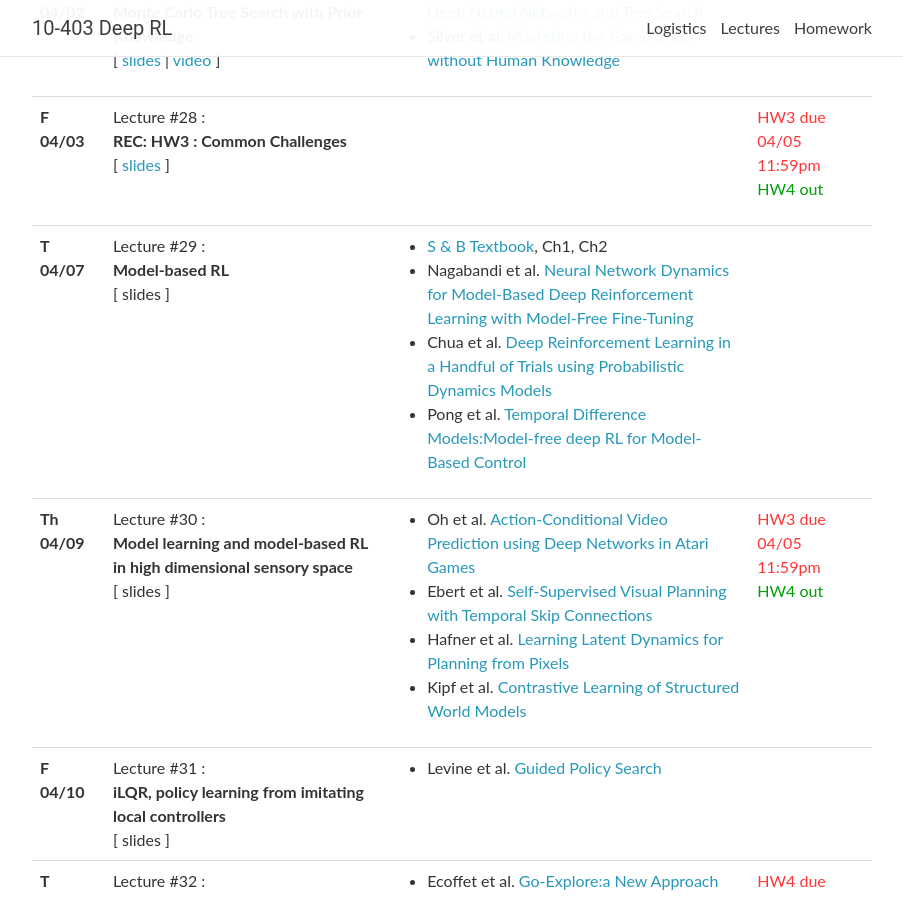
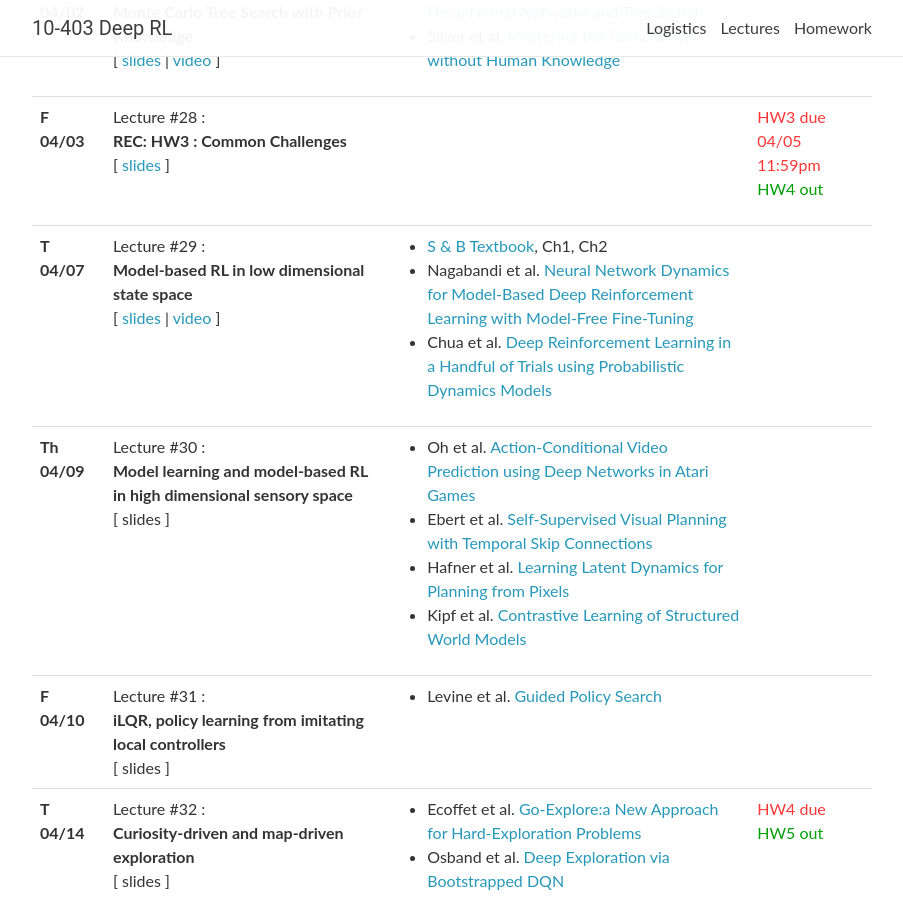
Before and after one commit to cmudeeprl/Spring202010403website, a Jekyll site: the page built from _pages/lectures.md, in a window 1280 px wide and 900 px high, scrolled down 4488 px. Shown: the whole window, without its empty margins (188-1091 px from the left). Built offline with Jekyll 4.4.1, drawn with Linux system fonts in a browser that asks for light colours; nearby versions of some CDN libraries; comment, search, counter and statistics services are not loaded.

Commit message:
update lecture 04/07

```diff
--- a/_data/lectures.yml
+++ b/_data/lectures.yml
@@ -417,7 +417,6 @@
   logistics:
 
 
-# ----------------------------- CONDUCTED --------------------------------------------------
 
 
 
@@ -447,22 +446,22 @@
     <span class="event">HW4 out</span>
 
 
-
-
 - date: T 04/07
   lecturer:
   title: >
-    <strong>Model-based RL</strong>
-  # <strong>Model learning and model-based RL in low dim state space</strong>
-  # slides: https://cmudeeprl.github.io/Spring202010403website/assets/lectures/lecture_16.pdf
-  # video: https://scs.hosted.panopto.com/Panopto/Pages/Viewer.aspx?id=f68ee964-49b6-4a30-a32d-aaed01072cda
+    <strong>Model-based RL in low dimensional state space</strong>
+  slides: https://cmudeeprl.github.io/Spring202010403website/assets/lectures/s20_lecture18.pdf
+  video: https://scs.hosted.panopto.com/Panopto/Pages/Viewer.aspx?id=7da5add8-9f73-431c-bba0-ab98011f981a
   notes:
   readings:
     - <a href="http://incompleteideas.net/book/RLbook2018.pdf" target="_blank">S & B Textbook</a>, Ch1, Ch2
     - Nagabandi et al. <a href="https://arxiv.org/abs/1708.02596" target="_blank">Neural Network Dynamics for Model-Based Deep Reinforcement Learning with Model-Free Fine-Tuning</a>
     - Chua et al. <a href="https://arxiv.org/abs/1805.12114" target="_blank">Deep Reinforcement Learning in a Handful of Trials using Probabilistic Dynamics Models</a>
-    - Pong et al. <a href="https://arxiv.org/pdf/1802.09081.pdf" target="_blank">Temporal Difference Models:Model-free deep RL for Model-Based Control</a>
+    # - Pong et al. <a href="https://arxiv.org/pdf/1802.09081.pdf" target="_blank">Temporal Difference Models:Model-free deep RL for Model-Based Control</a>
   logistics:
+
+
+# ----------------------------- CONDUCTED --------------------------------------------------
 
 - date: Th 04/09
   lecturer:
@@ -477,8 +476,7 @@
     - Hafner et al. <a href="https://arxiv.org/pdf/1811.04551.pdf" target="_blank">Learning Latent Dynamics for Planning from Pixels</a>
     - Kipf et al. <a href="https://arxiv.org/abs/1911.12247" target="_blank">Contrastive Learning of Structured World Models</a>
   logistics:
-    <span class="deadline">HW3 due 04/05 11:59pm</span> <br>
-    <span class="event">HW4 out</span>
+
 
 
 # - date: T 04/07
```
Also changed, not shown: _pages/logistics.md (+1 -1 lines), 1 other file.
